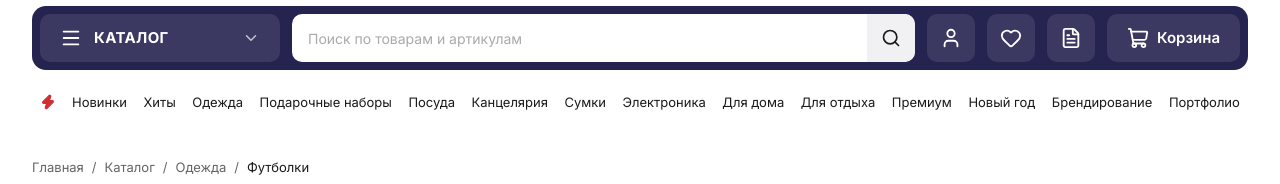
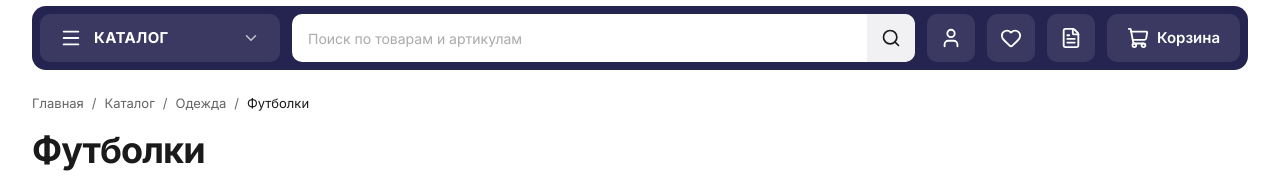
Before and after one commit to lemnity/prost, a Next.js app: page /catalog/promo-odezhda/futbolki in a window 1280 px wide. Shown: the part 127-311 px from the top of the page. Built offline with nearby package versions, Linux system fonts and the light colour scheme.

Commit message:
feat: hide category quick-nav row on catalog pages

```diff
--- /dev/null
+++ b/src/components/layout/category-nav-gate.tsx
@@ -0,0 +1,12 @@
+"use client";
+
+import type { ReactNode } from "react";
+import { usePathname } from "next/navigation";
+
+// The quick-nav row is hidden on every catalog page (listings and products).
+// usePathname is known at prerender time, so the server HTML already omits it.
+export function CategoryNavGate({ children }: { children: ReactNode }) {
+  const pathname = usePathname();
+  if (pathname === "/catalog" || pathname.startsWith("/catalog/")) return null;
+  return <>{children}</>;
+}
--- a/src/components/layout/site-header.tsx
+++ b/src/components/layout/site-header.tsx
@@ -14,6 +14,7 @@ import { BrandLogo } from "./brand-logo";
 import { StickyBar } from "./sticky-bar";
 import { TopBar } from "./top-bar";
 import { CategoryNav } from "./category-nav";
+import { CategoryNavGate } from "./category-nav-gate";
 import { CatalogMenu } from "./catalog-menu";
 import { CatalogRows } from "./catalog-panel";
 
@@ -143,7 +144,9 @@ export function SiteHeader() {
         </div>
       </Container>
     </StickyBar>
-    <CategoryNav />
+    <CategoryNavGate>
+      <CategoryNav />
+    </CategoryNavGate>
     </>
   );
 }
```
